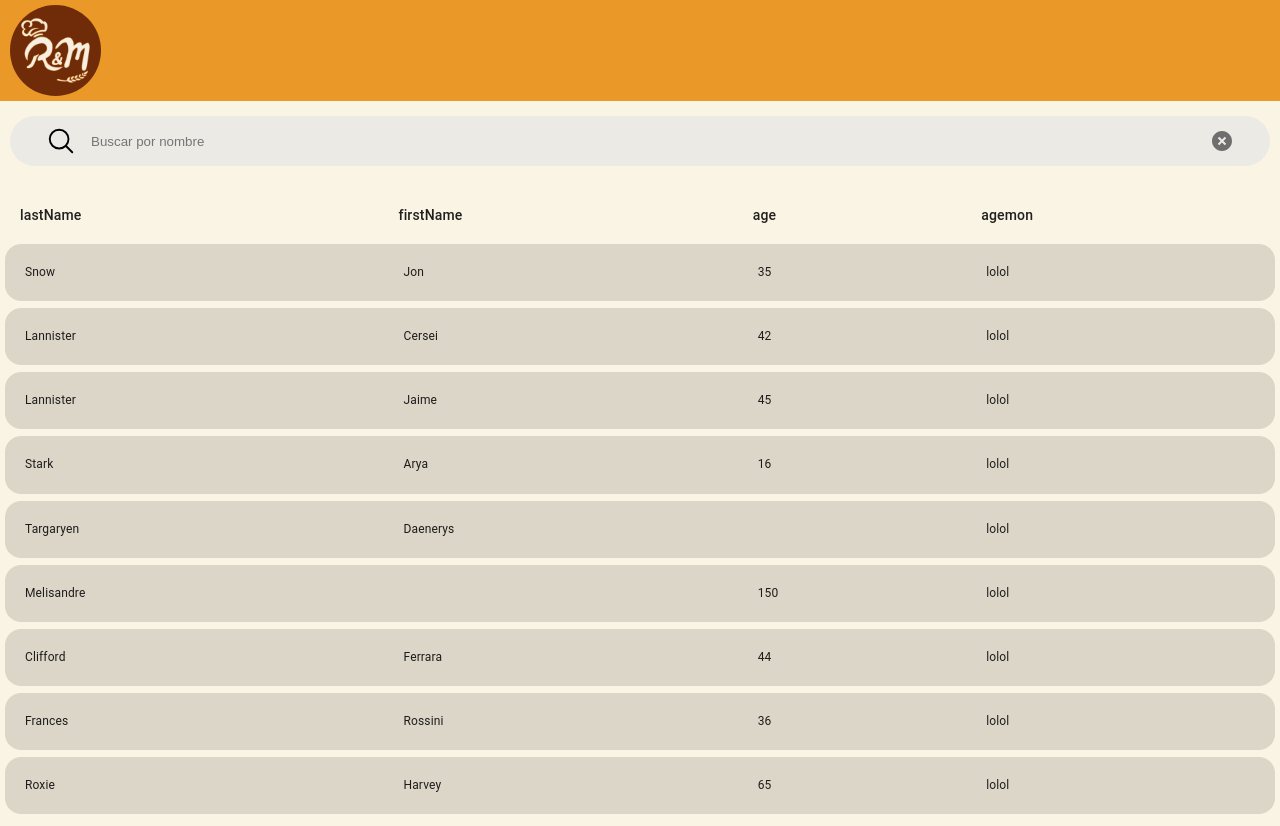
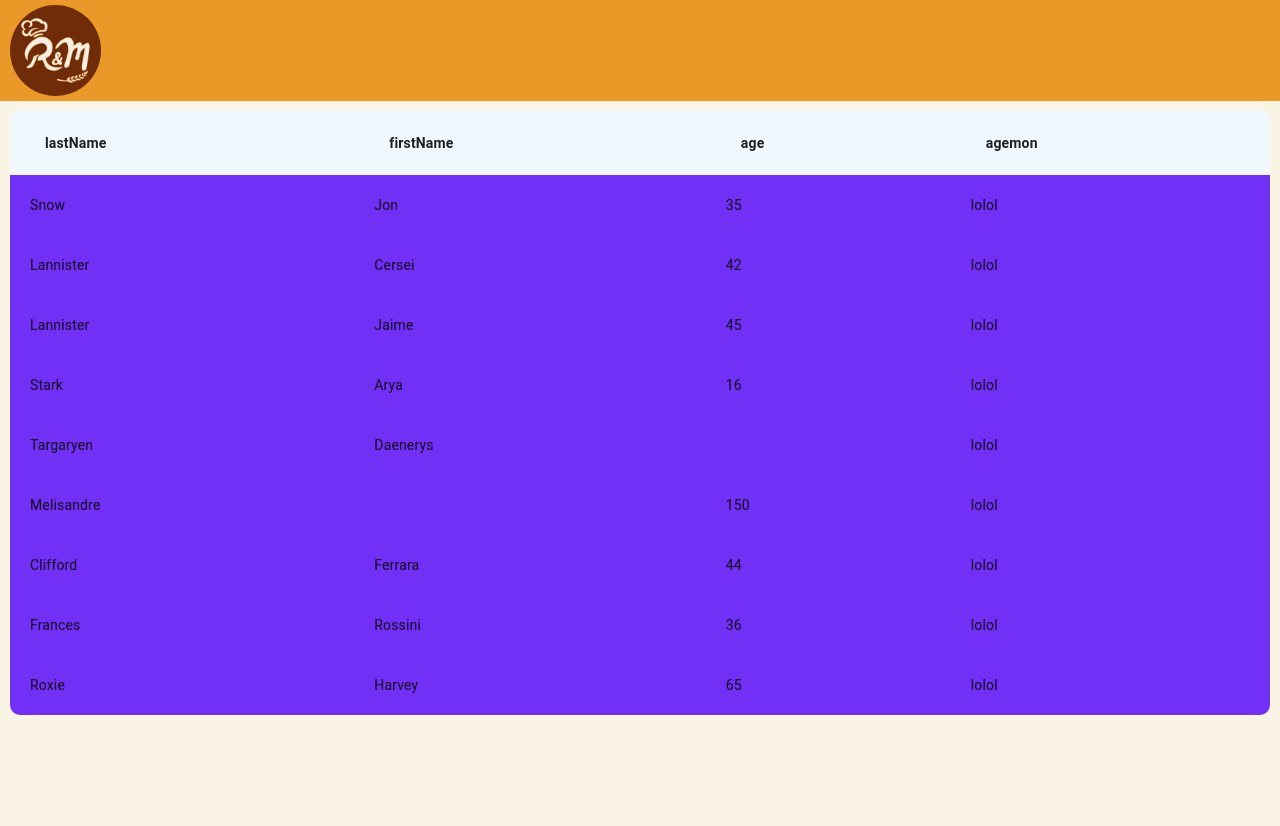
Before and after one commit to Rashord/PanaderiaFront, a React (Vite) app: page / in a window 1280 px wide. After the commit the page ends 800 px from the top, so only its background shows below. Built offline with nearby package versions, Linux system fonts and the light colour scheme.

Commit message:
Table escritorio

```diff
--- a/src/App.jsx
+++ b/src/App.jsx
@@ -1,4 +1,5 @@
 import HeaderApp from './components/header/HeaderApp'
+import { CustomDataTable } from './components/privateContent/CustomDataTable'
 import InventarioScreenPublic from './components/publicContent/InventarioScreenPublic'
 
 function App() {
@@ -6,7 +7,7 @@ function App() {
   return (
     <div>
       <HeaderApp/>
-      <InventarioScreenPublic/>
+      <CustomDataTable/>
     </div>
   )
 }
--- a/src/components/header/HeaderApp.jsx
+++ b/src/components/header/HeaderApp.jsx
@@ -1,5 +1,3 @@
-import React from 'react'
-
 import classes from './HeaderApp.module.css'
 
 const HeaderApp = () => {
--- /dev/null
+++ b/src/components/privateContent/CustomDataTable.jsx
@@ -0,0 +1,80 @@
+import {  Table, TableBody, TableCell, styled, tableCellClasses, TableContainer, TableHead, TableRow } from '@mui/material';
+import classess from './CustomDataTable.module.css'
+const column = [
+  {id:1, nameColumn: 'lastName'},
+  {id:2, nameColumn: 'firstName'},
+  {id:3, nameColumn: 'age'},
+  {id:4, nameColumn: 'agemon'}
+]
+
+const rows = [
+  { id: 1, lastName: 'Snow', firstName: 'Jon', age: 35,agemon:'lolol' },
+  { id: 2, lastName: 'Lannister', firstName: 'Cersei', age: 42,agemon:'lolol' },
+  { id: 3, lastName: 'Lannister', firstName: 'Jaime', age: 45,agemon:'lolol' },
+  { id: 4, lastName: 'Stark', firstName: 'Arya', age: 16,agemon:'lolol' },
+  { id: 5, lastName: 'Targaryen', firstName: 'Daenerys', age: null,agemon:'lolol' },
+  { id: 6, lastName: 'Melisandre', firstName: null, age: 150,agemon:'lolol' },
+  { id: 7, lastName: 'Clifford', firstName: 'Ferrara', age: 44,agemon:'lolol' },
+  { id: 8, lastName: 'Frances', firstName: 'Rossini', age: 36, agemon:'lolol' },
+  { id: 9, lastName: 'Roxie', firstName: 'Harvey', age: 65, agemon:'lolol' },
+];
+
+const StyleTableCell = styled(TableCell)(() => ({
+    [`&.${tableCellClasses.head}`]: {
+        border: 'transparent',
+
+        overflow: 'hidden',
+        padding:'20px 35px',
+        fontWeight: 'bold',
+    },
+    '&:last-of-type': {
+      borderTopRightRadius: '10px',
+    },
+    '&:first-of-type':{
+        borderTopLeftRadius: '10px',
+    }
+  }))
+
+  const StyledTableRow = styled(TableRow)(() => ({
+    '& td, & th':{
+        padding: '20px 20px',
+        height: '30%',
+        backgroundColor: '#722FF5',
+        border: 'transparent',
+    },
+    '&:last-of-type td:last-of-type': {
+    borderBottomRightRadius: '10px',
+    },
+    '&:last-of-type td:first-of-type': {
+    borderBottomLeftRadius: '10px',
+    },
+}));
+
+
+export const CustomDataTable = () => {
+  return (
+    <div className={`${classess.paperTable}`}>
+        <Table className='tablePublic' aria-label='Inventario' >
+            <TableHead>
+                <TableRow>
+                    {column.map((col)=>(
+                        <StyleTableCell key={col.id} align={col.align}>
+                            {col.nameColumn}
+                        </StyleTableCell>
+                    ))}
+                </TableRow>
+            </TableHead>
+            <TableBody>
+                {rows.map((row)=>(
+                    <StyledTableRow key={row.id} >
+                        {column.map((col)=>(
+                            <TableCell>{row[col.nameColumn]}</TableCell>
+                        ))}
+                    </StyledTableRow>
+                ))}
+            </TableBody>
+        </Table>
+    </div>
+
+  )
+}
--- /dev/null
+++ b/src/components/privateContent/CustomDataTable.module.css
@@ -0,0 +1,5 @@
+.paperTable{
+    background-color: aliceblue;
+    margin: 10px;
+    border-radius: 10px;
+}
--- a/src/components/publicContent/TableScreenPublic.jsx
+++ b/src/components/publicContent/TableScreenPublic.jsx
@@ -1,6 +1,5 @@
-import { styled, Table, TableBody, TableCell, tableCellClasses, TableContainer, TableHead, TableRow } from '@mui/material';
-import React from 'react'
-
+import { styled, Table, TableBody, TableCell,
+  tableCellClasses, TableHead, TableRow } from '@mui/material';
 
 const StyleTableCell = styled(TableCell)(() => ({
     [`&.${tableCellClasses.head}`]: {
@@ -33,7 +32,6 @@ const StyledTableRow = styled(TableRow)(({ theme }) => ({
 
 const TableScreenPublic = ( {column, rows} ) => {
   return (
-
     <Table className='tablePublic' aria-label='Inventario' sx={{padding:'5px', borderCollapse: 'separate', borderSpacing:'0 7px' }}>
       <TableHead>
         <TableRow>
@@ -54,7 +52,6 @@ const TableScreenPublic = ( {column, rows} ) => {
         ))}
       </TableBody>
     </Table>
-
   )
 }
 
```
Also changed, not shown: src/components/privateContent/inventario/ProductosScreen.jsx (added), src/components/privateContent/inventario/TablaProductos.jsx (added). Lines whose indentation alone changed are shown as unchanged.
